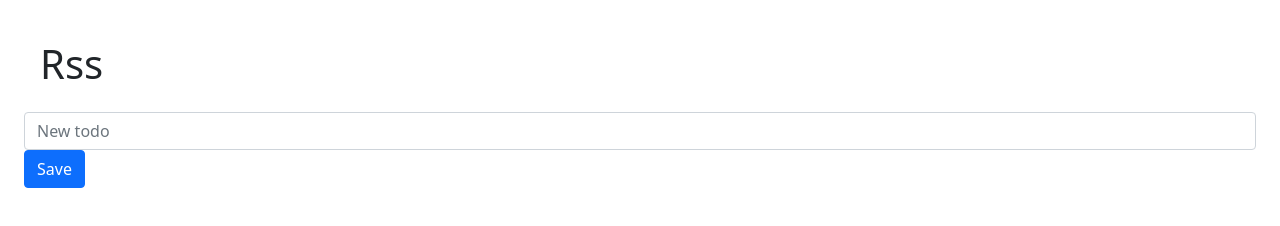
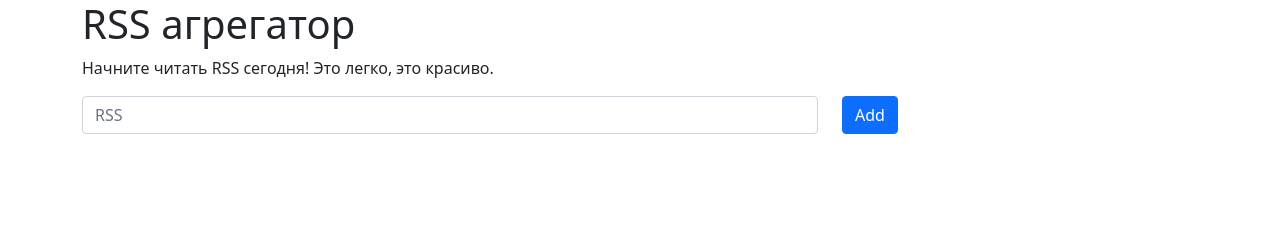
Before and after one commit to maletinchess/frontend-project-lvl3, a website built with webpack: page template.html in a window 1280 px wide. Built offline with nearby package versions, Linux system fonts and the light colour scheme.

Commit message:
update form3

```diff
--- a/template.html
+++ b/template.html
@@ -6,16 +6,25 @@
     <title>RSS</title>
   </head>
   <body>
-    <div class="container-fluid p-4">
-      <h1 class="p-3">Rss</h1>
-      <form id="todo-form" class="form-inline mb-3">
-          <div class="form-group">
-              <input id="todo-input" type="text" class="form-control mr-2" name="name" placeholder="New todo">
+    <div class="container">
+        <div class="row">
+          <div class="col-12">
+            <h1>RSS агрегатор</h1>
           </div>
-          <button id="todo-submit" class="btn btn-primary" type="submit">Save</button>
-      </form>
-      <ul id="todos" class="list-group">
-      </ul>
+        </div>
+        <div class="row">
+          <div class="col-12">
+            <p>Начните читать RSS сегодня! Это легко, это красиво.</p>
+          </div>
+        </div>
+        <div class="row">
+            <div class="col-8">
+                <input type="text" class="form-control" placeholder="RSS">
+            </div>
+            <div class="col">
+                <button type="submit" class="btn btn-primary">Add</button>
+            </div>
+        </div>
     </div>
   </body>
 </html>
```
